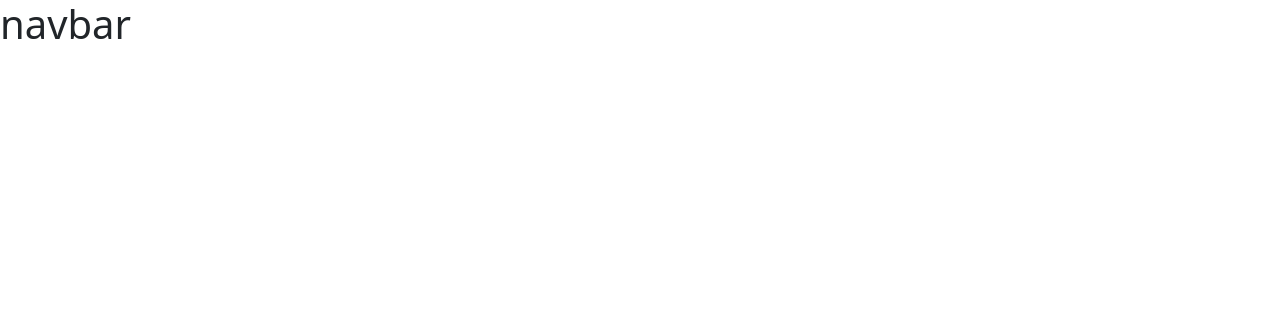
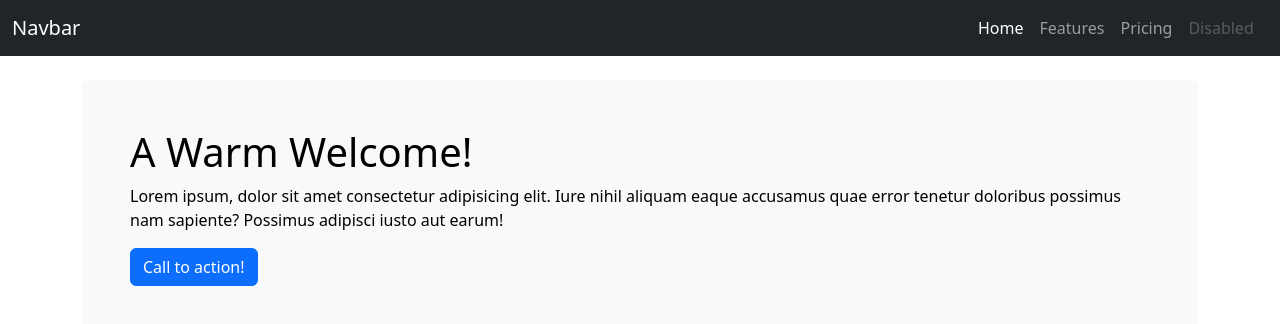
Before and after one commit to tuquepantin/counter, a React app: page / in a window 1280 px wide. Shown: the top 324 px of the page. Built offline with nearby package versions, Linux system fonts and the light colour scheme.

Commit message:
added card

```diff
--- /dev/null
+++ b/src/js/component/Card.jsx
@@ -0,0 +1,9 @@
+import React from "react";
+
+function Card(){
+    return(
+        <></>
+    )
+}
+
+export default Card;
--- /dev/null
+++ b/src/js/component/Jumbotron.jsx
@@ -0,0 +1,14 @@
+import React from "react";
+
+function Jumbotron(){
+    return(
+        <div className="mt-4 p-5 bg-light text-black rounded">
+            <h1>A Warm Welcome!</h1>
+            <p>Lorem ipsum, dolor sit amet consectetur adipisicing elit. Iure nihil aliquam eaque accusamus quae error tenetur doloribus possimus nam sapiente? Possimus adipisci iusto aut earum!</p>
+            <button className="btn btn-primary" type="submit">Call to action!</button>
+        </div>
+
+    )
+}
+
+export default Jumbotron;
--- a/src/js/component/Navbar.jsx
+++ b/src/js/component/Navbar.jsx
@@ -2,9 +2,30 @@ import React from "react";
 
 function Navbar(){
     return(
-        <>
-            <h1>navbar</h1>
-        </>
+        <nav className="navbar navbar-expand-lg navbar-dark bg-dark">
+            <div className="container-fluid">
+                <a className="navbar-brand col-9" href="#">Navbar</a>
+                <button className="navbar-toggler" type="button" data-bs-toggle="collapse" data-bs-target="#navbarNav" aria-controls="navbarNav" aria-expanded="false" aria-label="Toggle navigation">
+                    <span className="navbar-toggler-icon"></span>
+                </button>
+                <div className="collapse navbar-collapse" id="navbarNav">
+                    <ul className="navbar-nav">
+                        <li className="nav-item">
+                            <a className="nav-link active" aria-current="page" href="#">Home</a>
+                        </li>
+                        <li className="nav-item">
+                            <a className="nav-link" href="#">Features</a>
+                        </li>
+                        <li className="nav-item">
+                            <a className="nav-link" href="#">Pricing</a>
+                        </li>
+                        <li className="nav-item">
+                            <a className="nav-link disabled">Disabled</a>
+                        </li>
+                    </ul>
+                </div>
+            </div>
+        </nav>
     )
 }
 
--- a/src/js/pages/Home.jsx
+++ b/src/js/pages/Home.jsx
@@ -1,10 +1,19 @@
 import React from "react";
 import Navbar from "../component/Navbar.jsx";
+import Jumbotron from "../component/Jumbotron.jsx";
+import Card from "../component/Card.jsx";
 
 function Home(){
     return(
         <>
             <Navbar />
+            <div className="container">
+                <Jumbotron />
+                <Card />
+
+
+            </div>
+
         </>
     )
 }
```
